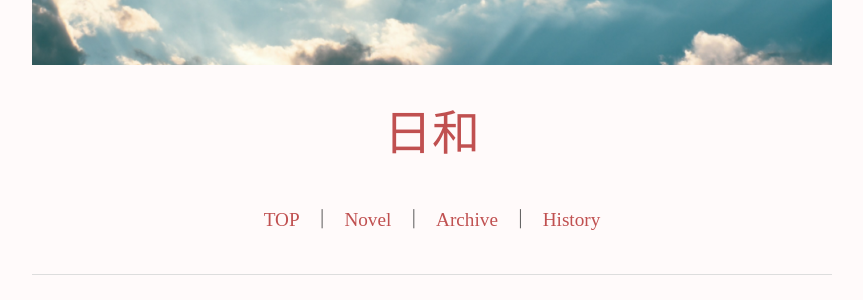
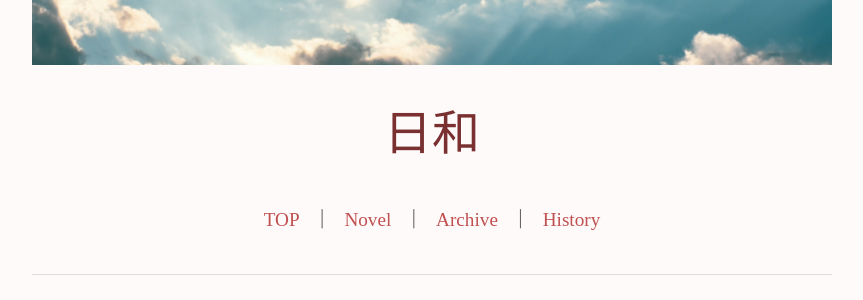
Before and after one commit to fjst160/lemon160, a Jekyll site: the page built from index.md, in a window 1280 px wide. Shown: the part 247-547 px from the top of the page, without its empty margins (208-1071 px from the left). Built offline with Jekyll 4.4.1, drawn with Linux system fonts in a browser that asks for light colours.

Commit message:
Update style.css

```diff
--- a/assets/style.css
+++ b/assets/style.css
@@ -42,6 +42,16 @@ header{
 
     object-fit: cover;
     display: block;
+}
+.site-title a,
+.site-title-small a{
+    color: #7a3030;
+    text-decoration: none;
+}
+
+.site-title a:visited,
+.site-title-small a:visited{
+    color: #7a3030;
 }
 
 
```
